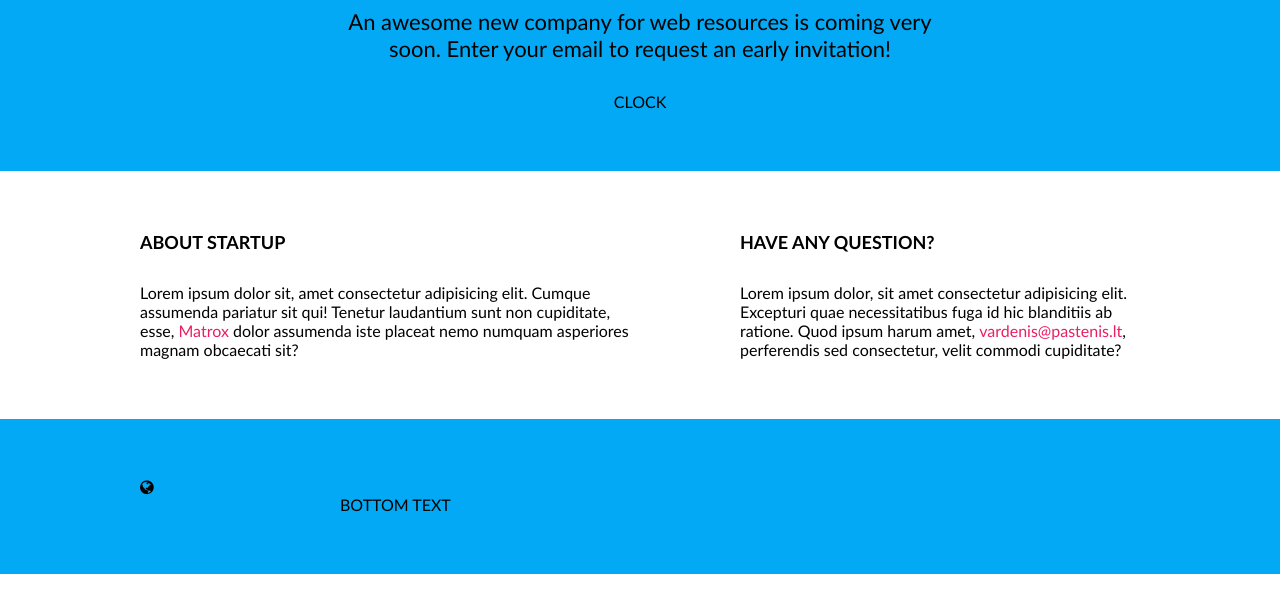
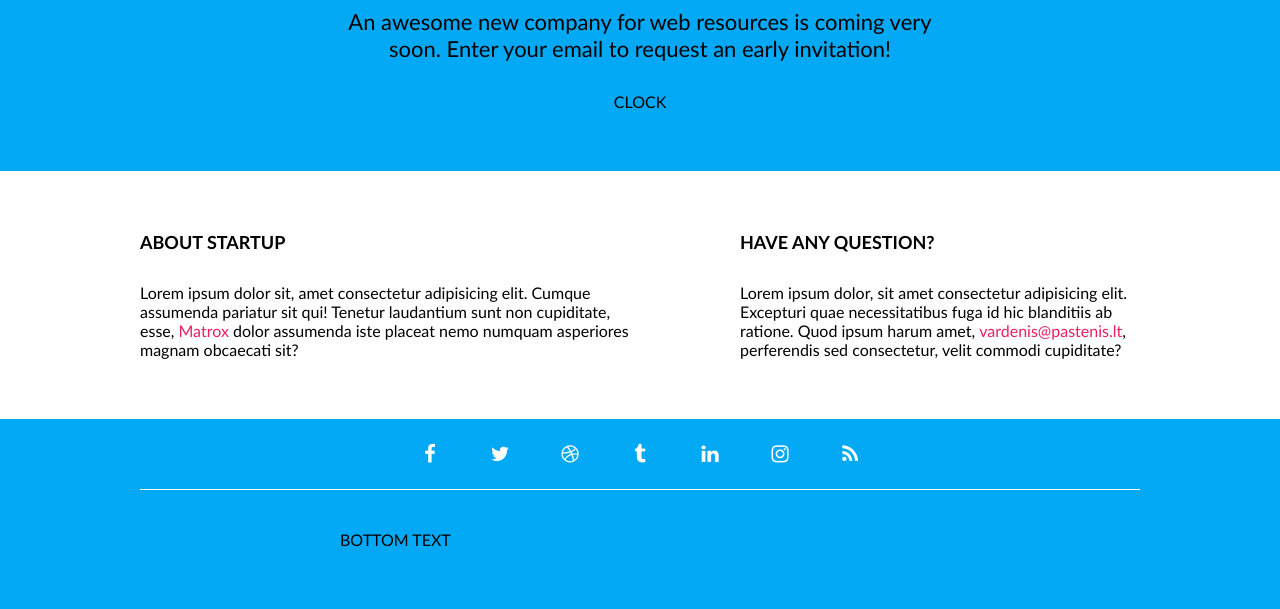
Before and after one commit to AdomasKazlauskas/04-coming-soon, a website: page index.html in a window 1280 px wide. Shown: the part 220-829 px from the top of the page. Before the commit the page ends 800 px from the top, so only its background shows below. Drawn offline with Linux system fonts and the light colour scheme.

Commit message:
Socials #12

```diff
--- a/css/pages/home.css
+++ b/css/pages/home.css
@@ -37,8 +37,42 @@
     text-decoration: underline;
 }
 
+footer.container {
+    padding-top: 0;
+}
+
+.row.socials {
+    justify-content: center;
+    gap: 1em;
+    padding-top: 0.5em;
+    padding-bottom: 0.5em;
+    margin-bottom: 2em;
+    border-bottom: 1px solid #fff;
+    font-size: 20px;
+}
+
+.socials > a {
+    width: 2.5em;
+    height: 2.5em;
+    line-height: 2.5em;
+    text-align: center;
+    color: #fff;
+    text-decoration: none;
+    border-radius: 50%;
+    transition: 0.5s;
+}
+
+.socials > a:hover {
+    background-color: #fff;
+    color: var(--main-color);
+}
+
 @media (max-width: 700px) {
     .main-title {
         font-size: 60px;
     }
 }
+
+.bottom {
+
+}
--- a/index.html
+++ b/index.html
@@ -50,10 +50,16 @@
     </section>
 
     <footer class="container bg-blue">
-        <div class="row">
-            <i class="fa fa-globe"></i>
+        <div class="row socials">
+            <a href="#" class="fa fa-facebook"></a>
+            <a href="#" class="fa fa-twitter"></a>
+            <a href="#" class="fa fa-dribbble"></a>
+            <a href="#" class="fa fa-tumblr"></a>
+            <a href="#" class="fa fa-linkedin"></a>
+            <a href="#" class="fa fa-instagram"></a>
+            <a href="#" class="fa fa-rss"></a>
         </div>
-        <div class="short-row">
+        <div class="short-row bottom">
             BOTTOM TEXT
         </div>
     </footer>
```
